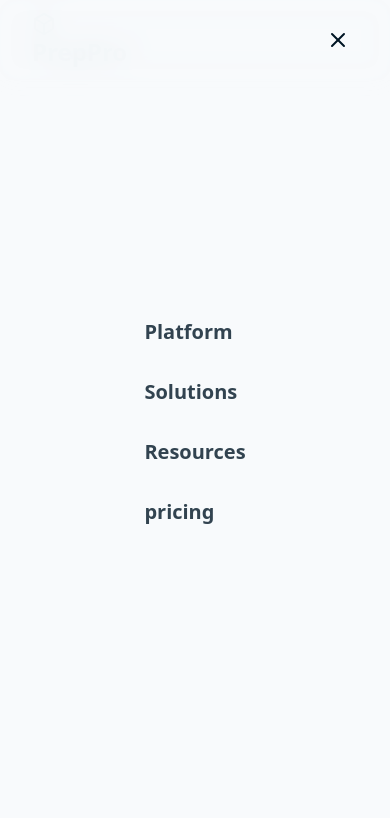
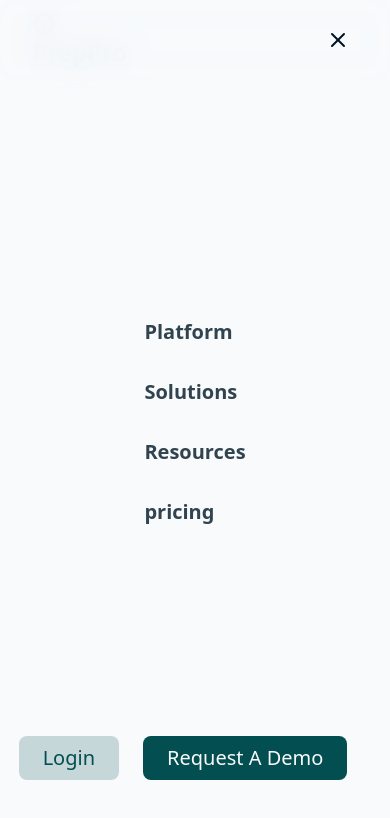
Before and after one commit to iamniteshdubey0/PrepPro-Reactjs-Tailwindcss-LandingPage, a React (Vite) app: page / in a window 390 px wide. Both pictures are taken after a click on the button "Open Menu". Shown: the top 818 px of the page. Built offline with nearby package versions, Linux system fonts and the light colour scheme.

Commit message:
feat: update Navbar component with additional buttons and responsive layout

```diff
--- a/src/components/Navbar.jsx
+++ b/src/components/Navbar.jsx
@@ -52,6 +52,12 @@ const Navbar = () => {
           </a>
         </div>
 
+        <div className="hidden md:flex space-x-4">
+          <button className="outlined-button">Login</button>
+          <button className="solid-button">Request a Demo</button>
+          <ToggleTheme></ToggleTheme>
+        </div>
+
         {/* Mobile nav */}
 
         <button
@@ -101,12 +107,11 @@ const Navbar = () => {
               pricing
             </a>
           </div>
-        </div>
-
-        <div className="hidden md:flex space-x-4">
-          <button className="outlined-button">Login</button>
-          <button className="solid-button">Request a Demo</button>
-          <ToggleTheme></ToggleTheme>
+          <div className="fixed bottom-16 flex space-x-6">
+            <button className="outlined-button text-xl">Login</button>
+            <button className="solid-button text-xl">Request a Demo</button>
+            <ToggleTheme></ToggleTheme>
+          </div>
         </div>
       </div>
     </nav>
```
